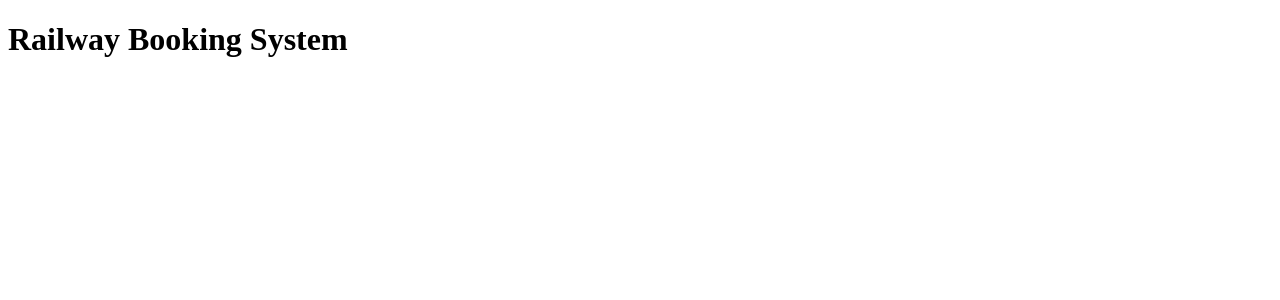
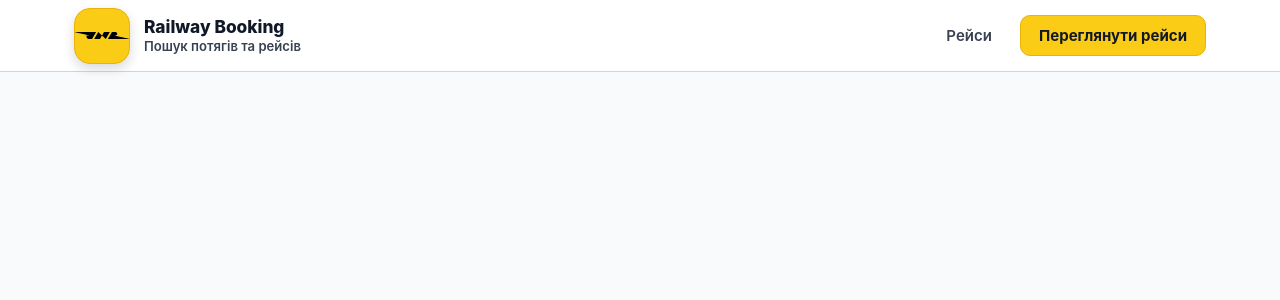
Before and after one commit to Vladus-CPU/WEB-project-railway, a React (Vite) app: page / in a window 1280 px wide. Shown: the top 300 px of the page. Built offline with nearby package versions, Linux system fonts and the light colour scheme.

Commit message:
feat: implement header component with logo and navigation

```diff
--- a/src/App.jsx
+++ b/src/App.jsx
@@ -1,7 +1,9 @@
+import Header from "./components/header/Header";
+
 function App() {
   return (
     <div>
-      <h1>Railway Booking System</h1>
+      <Header/>
     </div>
   );
 }
--- /dev/null
+++ b/src/components/header/Header.jsx
@@ -0,0 +1,36 @@
+import styles from './Header.module.css';
+
+function Header() {
+  return (
+    <header className={styles.header}>
+      <div className={styles.container}>
+        <a href="/" className={styles.brand}>
+          <span className={styles.logoBox}>
+            <img
+              src="/assets/Logo.svg"
+              alt="Railway Booking Logo"
+              className={styles.logo}
+            />
+          </span>
+
+          <div className={styles.brandText}>
+            <span className={styles.title}>Railway Booking</span>
+            <span className={styles.subtitle}>Пошук потягів та рейсів</span>
+          </div>
+        </a>
+
+        <nav className={styles.nav}>
+          <a href="#routes" className={styles.link}>
+            Рейси
+          </a>
+
+          <a href="#routes" className={styles.button}>
+            Переглянути рейси
+          </a>
+        </nav>
+      </div>
+    </header>
+  );
+}
+
+export default Header;
--- /dev/null
+++ b/src/components/header/Header.module.css
@@ -0,0 +1,167 @@
+*, *::before, *::after {
+  box-sizing: border-box;
+}
+
+body {
+  margin: 0;
+  font-family: Inter, Roboto, Arial, sans-serif;
+  background-color: #f9fafb;
+  color: #111827;
+}
+
+.header {
+  width: 100%;
+  min-height: 72px;
+
+  position: sticky;
+  top: 0;
+  z-index: 100;
+
+  display: flex;
+  align-items: center;
+
+  background-color: #ffffff;
+  border-bottom: 1px solid #d1d5db;
+}
+
+.container {
+  width: 100%;
+  max-width: 1180px;
+  margin: 0 auto;
+  padding: 0 24px;
+
+  display: flex;
+  align-items: center;
+  justify-content: space-between;
+  gap: 24px;
+}
+
+.brand {
+  display: flex;
+  align-items: center;
+  gap: 14px;
+
+  color: inherit;
+  text-decoration: none;
+  border-radius: 12px;
+  outline: none;
+}
+
+.brand:focus-visible {
+  box-shadow: 0 0 0 2px #ffffff, 0 0 0 4px #eab308;
+}
+
+.logoBox {
+  width: 56px;
+  height: 56px;
+
+  display: flex;
+  align-items: center;
+  justify-content: center;
+
+  flex-shrink: 0;
+
+  background-color: #facc15;
+  border: 1px solid #eab308;
+  border-radius: 16px;
+
+  box-shadow: 0 5px 12px rgba(17, 24, 39, 0.16);
+
+  overflow: hidden;
+}
+
+.logo {
+  width: 56px;
+  height: 42px;
+
+  object-fit: contain;
+  flex-shrink: 0;
+
+  display: block;
+}
+
+.brandText {
+  display: flex;
+  flex-direction: column;
+  gap: 3px;
+}
+
+.title {
+  color: #111827;
+
+  font-size: 1.08rem;
+  font-weight: 800;
+  line-height: 1.1;
+}
+
+.subtitle {
+  color: #374151;
+
+  font-size: 0.82rem;
+  font-weight: 600;
+  line-height: 1.2;
+}
+
+.nav {
+  display: flex;
+  align-items: center;
+  gap: 14px;
+}
+
+.link {
+  padding: 9px 14px;
+
+  color: #374151;
+  text-decoration: none;
+
+  font-size: 0.94rem;
+  font-weight: 600;
+
+  border-radius: 10px;
+  outline: none;
+
+  transition:
+    background-color 0.2s ease,
+    color 0.2s ease,
+    box-shadow 0.2s ease;
+}
+
+.link:hover {
+  color: #111827;
+  background-color: #f3f4f6;
+}
+
+.link:focus-visible {
+  box-shadow: 0 0 0 2px #ffffff, 0 0 0 4px #eab308;
+}
+
+.button {
+  padding: 10px 18px;
+
+  color: #111827;
+  background-color: #facc15;
+
+  text-decoration: none;
+
+  font-size: 0.94rem;
+  font-weight: 700;
+
+  border: 1px solid #eab308;
+  border-radius: 10px;
+  outline: none;
+
+  transition:
+    background-color 0.2s ease,
+    transform 0.2s ease,
+    box-shadow 0.2s ease;
+}
+
+.button:hover {
+  background-color: #fbbf24;
+  transform: translateY(-2px);
+  box-shadow: 0 4px 8px rgba(17, 24, 39, 0.12);
+}
+
+.button:focus-visible {
+  box-shadow: 0 0 0 2px #ffffff, 0 0 0 4px #eab308;
+}
```
Also changed, not shown: public/assets/Logo.svg (added).
